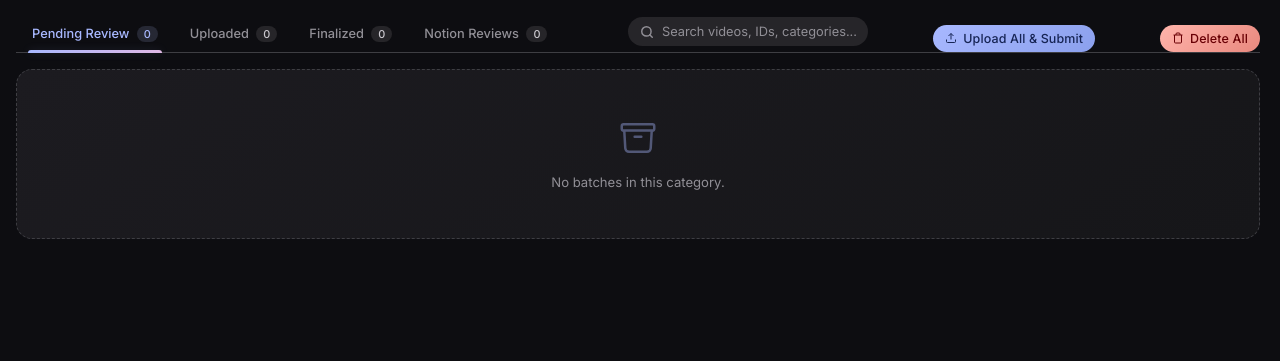
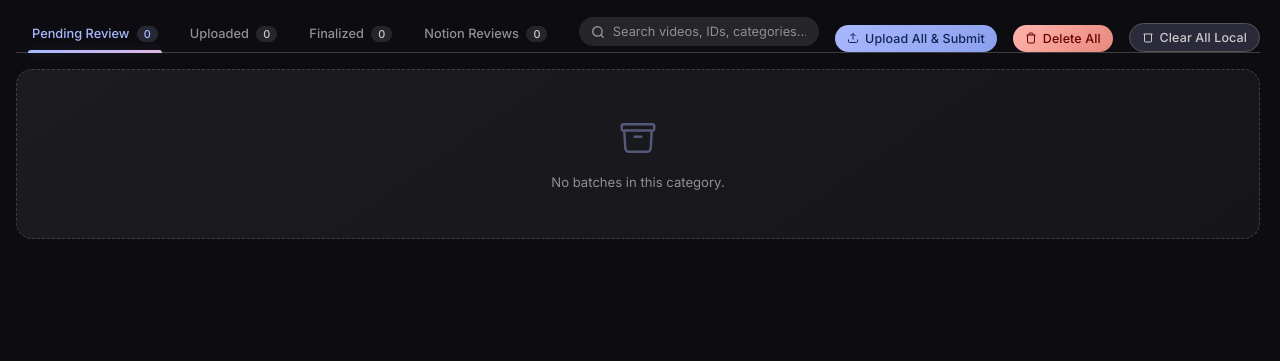
Before and after one commit to ayeakash/baby-billion-upload-dashboard, a Flask app: page / in a window 1280 px wide. Shown: the part 59-420 px from the top of the page. Run offline with Flask 3, Linux system fonts and the light colour scheme; data that the repository does not hold is empty; some libraries are stand-ins or nearby versions; some web fonts are replaced.

Commit message:
feat: add 'Clear Local' option to remove batches without touching Notion
- app.py: add /api/batches/<name>/clear-local and /api/batches/clear-all-local
  endpoints that remove files, batches.json entries, and state.json refs
  but do NOT call any Notion API
- index.html: add 'Clear Local' button per batch and 'Clear All Local'
  button in the header toolbar

```diff
--- a/app.py
+++ b/app.py
@@ -569,6 +569,106 @@ def delete_all_batches():
     log.info(msg)
     return jsonify({"message": msg})
 
+@app.route("/api/batches/<batch_name>/clear-local", methods=["POST"])
+def clear_local_batch(batch_name):
+    """Clear a batch from local storage and UI only — does NOT touch Notion."""
+    import shutil
+    import state_manager as sm
+
+    errors = []
+
+    # Stop upload if running for this batch
+    if batch_manager.upload_running and batch_manager.upload_batch_name == batch_name:
+        batch_manager.stop_automated_upload()
+        import time
+        time.sleep(1)
+
+    # Reset state.json entries (clear batch assignment, keep everything else)
+    try:
+        state = sm.get_all()
+        for page_id, rec in state.items():
+            if isinstance(rec, dict) and rec.get("batch") == batch_name:
+                sm.upsert(page_id, pipeline_status="pending", batch="", local_file="")
+    except Exception as e:
+        errors.append(f"state reset: {e}")
+
+    # Remove from batches.json
+    try:
+        batches = batch_manager.load_batches()
+        if batch_name in batches:
+            del batches[batch_name]
+            batch_manager.save_batches(batches)
+    except Exception as e:
+        errors.append(f"batches.json: {e}")
+
+    # Delete files from disk
+    batch_dir = os.path.join(uploader.BATCHES_DIR, batch_name)
+    csv_path = os.path.join(uploader.BATCHES_DIR, f"{batch_name}.csv")
+    zip_path = os.path.join(uploader.BATCHES_DIR, f"{batch_name}.zip")
+    import time
+    for path, label in [(batch_dir, "folder"), (csv_path, "CSV"), (zip_path, "ZIP")]:
+        for attempt in range(3):
+            try:
+                if os.path.isdir(path):
+                    shutil.rmtree(path)
+                elif os.path.isfile(path):
+                    os.remove(path)
+                break
+            except PermissionError:
+                if attempt < 2:
+                    time.sleep(1)
+                else:
+                    errors.append(f"{label}: file locked")
+            except Exception as e:
+                errors.append(f"{label}: {e}")
+                break
+
+    if errors:
+        return jsonify({"message": f"Cleared locally with warnings: {'; '.join(errors)}"})
+
+    log.info(f"Batch {batch_name} cleared from local storage (Notion untouched)")
+    return jsonify({"message": f"'{batch_name}' cleared from local storage. Notion untouched."})
+
+@app.route("/api/batches/clear-all-local", methods=["POST"])
+def clear_all_local_batches():
+    """Clear ALL batches from local storage and UI — does NOT touch Notion."""
+    import shutil
+    import state_manager as sm
+
+    # Reset state.json batch references
+    try:
+        state = sm.get_all()
+        cleared = 0
+        for page_id, rec in state.items():
+            if isinstance(rec, dict) and rec.get("batch"):
+                sm.upsert(page_id, pipeline_status="pending", batch="", local_file="")
+                cleared += 1
+    except Exception as e:
+        log.error(f"Error clearing state refs: {e}")
+        cleared = 0
+
+    # Delete all batch files from disk
+    deleted_files = 0
+    if os.path.isdir(uploader.BATCHES_DIR):
+        for entry in os.listdir(uploader.BATCHES_DIR):
+            full = os.path.join(uploader.BATCHES_DIR, entry)
+            try:
+                if os.path.isdir(full) and entry.startswith("Batch_"):
+                    shutil.rmtree(full)
+                    deleted_files += 1
+                elif os.path.isfile(full) and entry.startswith("Batch_"):
+                    os.remove(full)
+                    deleted_files += 1
+            except Exception as e:
+                log.warning(f"Could not delete {entry}: {e}")
+
+    # Clear batches.json
+    batch_manager.save_batches({})
+
+    msg = f"Cleared all batches locally. {cleared} state refs reset, {deleted_files} files removed. Notion untouched."
+    log.info(msg)
+    return jsonify({"message": msg})
+
 @app.route("/api/notion-days", methods=["GET"])
 def get_notion_days():
     """Return available day groupings from the Notion 'Ready to Upload' view."""
--- a/templates/index.html
+++ b/templates/index.html
@@ -1155,9 +1155,13 @@
                     <svg width="12" height="12" viewBox="0 0 24 24" fill="none" stroke="currentColor" stroke-width="2"><path d="M21 15v4a2 2 0 0 1-2 2H5a2 2 0 0 1-2-2v-4"/><polyline points="17 8 12 3 7 8"/><line x1="12" y1="3" x2="12" y2="15"/></svg>
                     Upload All &amp; Submit
                 </button>
-                <button class="btn btn-danger" onclick="deleteAllBatches(this)" title="Delete all batches" style="padding: 6px 12px; font-size: 0.78rem; white-space: nowrap;">
+                <button class="btn btn-danger" onclick="deleteAllBatches(this)" title="Delete all batches + clear Notion" style="padding: 6px 12px; font-size: 0.78rem; white-space: nowrap;">
                     <svg width="12" height="12" viewBox="0 0 24 24" fill="none" stroke="currentColor" stroke-width="2"><polyline points="3 6 5 6 21 6"/><path d="M19 6v14a2 2 0 0 1-2 2H7a2 2 0 0 1-2-2V6m3 0V4a2 2 0 0 1 2-2h4a2 2 0 0 1 2 2v2"/></svg>
                     Delete All
+                </button>
+                <button class="btn" onclick="clearAllLocalBatches(this)" title="Clear all from local storage only (Notion untouched)" style="padding: 6px 12px; font-size: 0.78rem; white-space: nowrap; background:#2a2a3a; border:1px solid #555; color:#ccc;">
+                    <svg width="12" height="12" viewBox="0 0 24 24" fill="none" stroke="currentColor" stroke-width="2"><path d="M3 6h18"/><path d="M19 6v14a2 2 0 0 1-2 2H7a2 2 0 0 1-2-2V6"/></svg>
+                    Clear All Local
                 </button>
             </div>
 
@@ -1902,6 +1906,7 @@
                         <button class="btn btn-success" onclick="markUploadedManually('${batch.batch_name}')">Mark Uploaded</button>
                         <button class="btn btn-secondary" onclick="regenerateCsv('${batch.batch_name}')" ${sb?'disabled':''} style="margin-left:auto"><svg width="12" height="12" viewBox="0 0 24 24" fill="none" stroke="currentColor" stroke-width="2"><path d="M1 4v6h6"/><path d="M3.51 15a9 9 0 1 0 2.13-9.36L1 10"/></svg> Regen CSV</button>
                         <button class="btn btn-danger" onclick="deleteBatch('${batch.batch_name}', this)" ${sb?'disabled':''}><svg width="12" height="12" viewBox="0 0 24 24" fill="none" stroke="currentColor" stroke-width="2"><path d="M3 6h18"/><path d="M19 6v14a2 2 0 0 1-2 2H7a2 2 0 0 1-2-2V6"/><path d="M8 6V4a2 2 0 0 1 2-2h4a2 2 0 0 1 2 2v2"/></svg> Delete</button>
+                        <button class="btn" onclick="clearLocalBatch('${batch.batch_name}', this)" ${sb?'disabled':''} style="font-size:0.65rem;padding:0.3rem 0.6rem;background:#2a2a3a;border:1px solid #555;color:#ccc" title="Clear from local storage only (Notion untouched)"><svg width="12" height="12" viewBox="0 0 24 24" fill="none" stroke="currentColor" stroke-width="2"><path d="M3 6h18"/><path d="M19 6v14a2 2 0 0 1-2 2H7a2 2 0 0 1-2-2V6"/></svg> Clear Local</button>
                     </div></div>`;
             } else if (batch.status === 'pending_second_review') {
                 return `<div class="batch-action-panel">
@@ -1911,6 +1916,7 @@
                         <button class="btn btn-danger" onclick="finalizeBatchReal('${batch.batch_name}')" ${sb?'disabled':''}>Finalize &amp; Sync</button>
                         <button class="btn btn-secondary" onclick="regenerateCsv('${batch.batch_name}')" ${sb?'disabled':''} style="margin-left:auto"><svg width="12" height="12" viewBox="0 0 24 24" fill="none" stroke="currentColor" stroke-width="2"><path d="M1 4v6h6"/><path d="M3.51 15a9 9 0 1 0 2.13-9.36L1 10"/></svg> Regen CSV</button>
                         <button class="btn btn-danger" onclick="deleteBatch('${batch.batch_name}', this)" ${sb?'disabled':''}><svg width="12" height="12" viewBox="0 0 24 24" fill="none" stroke="currentColor" stroke-width="2"><path d="M3 6h18"/><path d="M19 6v14a2 2 0 0 1-2 2H7a2 2 0 0 1-2-2V6"/><path d="M8 6V4a2 2 0 0 1 2-2h4a2 2 0 0 1 2 2v2"/></svg> Delete</button>
+                        <button class="btn" onclick="clearLocalBatch('${batch.batch_name}', this)" ${sb?'disabled':''} style="font-size:0.65rem;padding:0.3rem 0.6rem;background:#2a2a3a;border:1px solid #555;color:#ccc" title="Clear from local storage only (Notion untouched)"><svg width="12" height="12" viewBox="0 0 24 24" fill="none" stroke="currentColor" stroke-width="2"><path d="M3 6h18"/><path d="M19 6v14a2 2 0 0 1-2 2H7a2 2 0 0 1-2-2V6"/></svg> Clear Local</button>
                     </div></div>`;
             } else {
                 return `<div class="batch-action-panel">
@@ -1940,6 +1946,44 @@
                     appendTerminalText(d.error ? `[ERROR] ${d.error}\n` : `[SUCCESS] ${d.message}\n`);
                     fetchBatches();
                 }).catch(e => { appendTerminalText(`[ERROR] Request failed.\n`); fetchBatches(); });
+        }
+
+        function clearLocalBatch(batchName, btn) {
+            if (!btn) return;
+            if (!confirm(`Clear ${batchName} from local storage?\n\nThis will:\n• Remove local files, CSV, and ZIP\n• Clear from dashboard UI\n• Reset state.json entries\n\n⚠️ Notion will NOT be touched.`)) return;
+            btn.disabled = true;
+            btn.innerHTML = '<span class="spinner"></span> Clearing...';
+            appendTerminalText(`\n[SYSTEM] Clearing ${batchName} from local storage...\n`);
+            fetch(`/api/batches/${batchName}/clear-local`, {method:'POST'})
+                .then(r => r.json()).then(d => {
+                    appendTerminalText(d.error ? `[ERROR] ${d.error}\n` : `[SUCCESS] ${d.message}\n`);
+                    fetchBatches();
+                }).catch(e => { appendTerminalText(`[ERROR] Request failed.\n`); fetchBatches(); });
+        }
+
+        function clearAllLocalBatches(btn) {
+            if (!btn) return;
+            if (!btn.dataset.confirmClear) {
+                btn.dataset.confirmClear = 'true';
+                const orig = btn.innerHTML;
+                btn.innerHTML = '⚠️ Confirm Clear All';
+                btn.style.borderColor = '#f87171';
+                btn.style.color = '#f87171';
+                setTimeout(() => { delete btn.dataset.confirmClear; btn.innerHTML = orig; btn.style.borderColor = '#555'; btn.style.color = '#ccc'; }, 3000);
+                return;
+            }
+            delete btn.dataset.confirmClear;
+            btn.disabled = true;
+            btn.innerHTML = '<span class="spinner"></span> Clearing...';
+            appendTerminalText('\n[SYSTEM] Clearing ALL batches from local storage (Notion untouched)...\n');
+            fetch('/api/batches/clear-all-local', {method:'POST'})
+                .then(r => r.json()).then(d => {
+                    appendTerminalText(d.error ? `[ERROR] ${d.error}\n` : `[SUCCESS] ${d.message}\n`);
+                    fetchBatches();
+                    btn.disabled = false;
+                    btn.innerHTML = '<svg width="12" height="12" viewBox="0 0 24 24" fill="none" stroke="currentColor" stroke-width="2"><path d="M3 6h18"/><path d="M19 6v14a2 2 0 0 1-2 2H7a2 2 0 0 1-2-2V6"/></svg> Clear All Local';
+                    btn.style.borderColor = '#555'; btn.style.color = '#ccc';
+                }).catch(e => { appendTerminalText(`[ERROR] Request failed.\n`); fetchBatches(); btn.disabled = false; });
         }
 
         function killAllPython(btn) {
```
